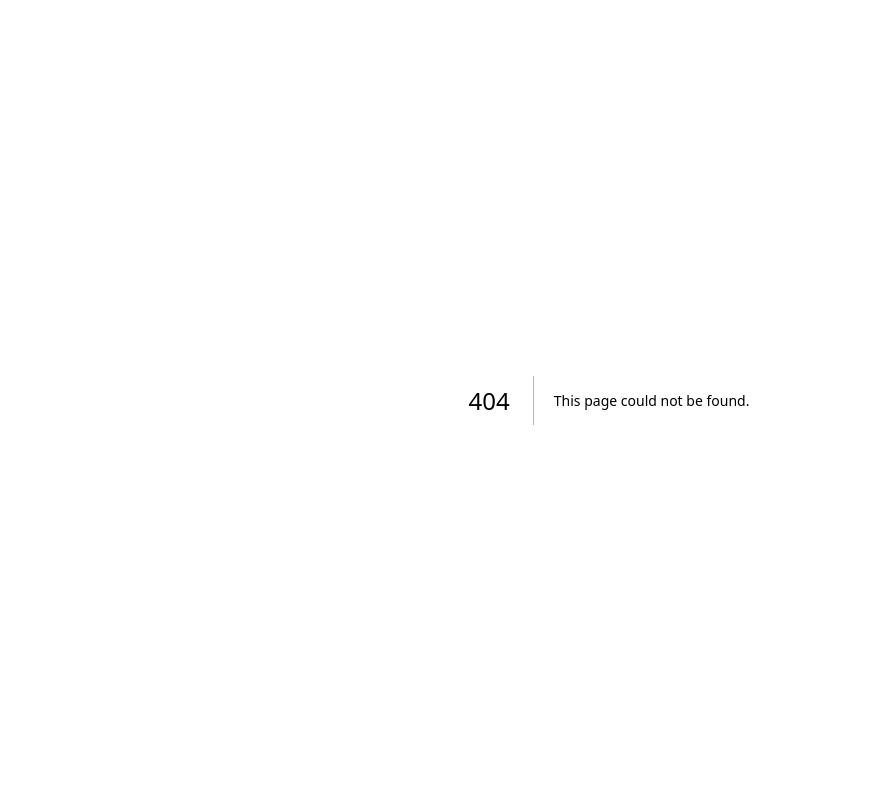
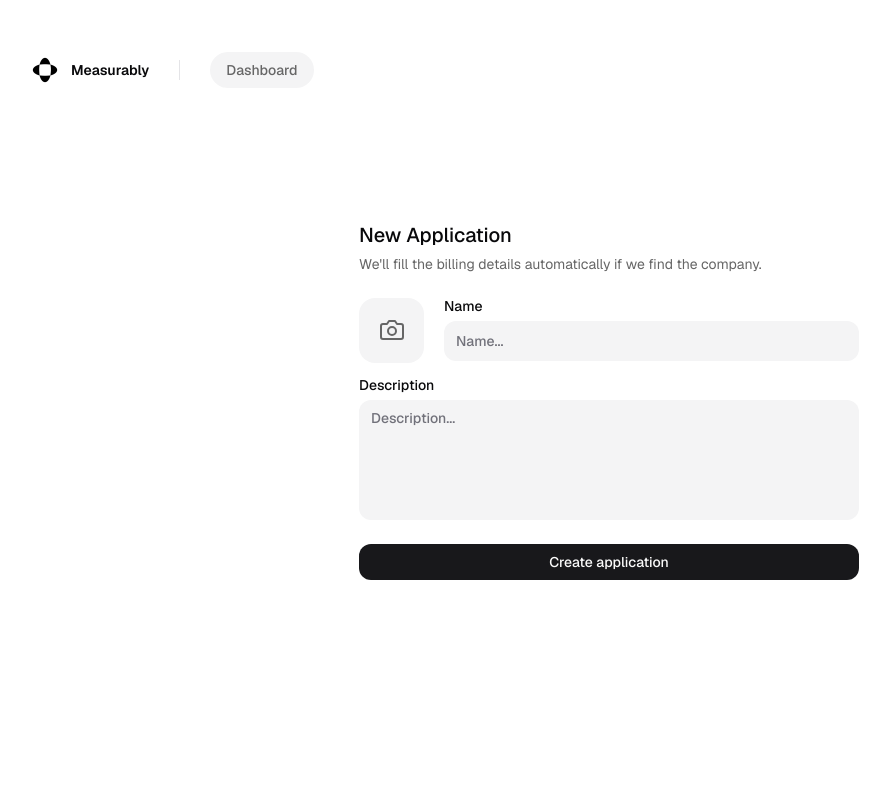
Before and after one commit to Measurely-dev/Measurely, a Next.js app in the folder frontend/: page /new-app in a window 1280 px wide. Before the commit this address had no page. Shown: the top 800 px of the page, without its empty margins (31-921 px from the left). Built offline with nearby package versions, Linux system fonts and the light colour scheme.

Commit message:
frontend: new application form

```diff
--- a/frontend/src/app/dashboard/team/page.tsx
+++ b/frontend/src/app/dashboard/team/page.tsx
@@ -25,7 +25,7 @@ export default function TeamPage() {
           </BreadcrumbItem>
         </BreadcrumbList>
       </Breadcrumb>
-      <div className="h-full w-fit mx-auto flex flex-col justify-center items-center gap-4">
+      <div className="h-fit mt-24 w-fit mx-auto flex flex-col justify-center items-center gap-4">
         <WebChip color="default">Coming soon</WebChip>
         <div className="w-[100%] aspect-[16/7] border rounded-xl mb-4"></div>
         <div className="flex flex-col gap-3 text-center">
--- /dev/null
+++ b/frontend/src/app/new-app/page.tsx
@@ -0,0 +1,81 @@
+"use client";
+
+import { Avatar, AvatarFallback, AvatarImage } from "@/components/ui/avatar";
+import { Button } from "@/components/ui/button";
+import { Input } from "@/components/ui/input";
+import { Label } from "@/components/ui/label";
+import { Textarea } from "@/components/ui/textarea";
+import WebContainer from "@/components/website/containers/container";
+import ContentContainer from "@/components/website/containers/content";
+import AuthNavbar from "@/components/website/layout/authNav/navbar";
+import Footer from "@/components/website/layout/footer/footer";
+import { useState } from "react";
+import { Camera } from "react-feather";
+
+export default function NewTeam() {
+  return (
+    <div className="flex flex-col">
+      <WebContainer className="h-[100vh] w-[100vw]">
+        <AuthNavbar href="/dashboard" button="Dashboard" />
+        <ContentContainer className="flex h-full items-center justify-center">
+          {/* /Breadcrumb */}
+          <div className="mx-auto flex w-[500px] flex-col gap-6">
+            <div className="flex flex-col gap-[5px]">
+              <div className="text-xl font-medium">New Application</div>
+              <div className="text-sm text-secondary">
+                We&apos;ll fill the billing details automatically if we find the
+                company.
+              </div>
+            </div>
+            {/* Inputs */}
+            <Inputs />
+            {/* Continu btn */}
+            {/* <Link href='/new-team/plan' className='w-full'> */}
+            <Button
+              className="w-full rounded-[12px]"
+            >
+              Create application
+            </Button>
+            {/* </Link> */}
+          </div>
+        </ContentContainer>
+      </WebContainer>
+      <Footer border bg="secondary" type="default" />
+    </div>
+  );
+}
+
+function Inputs(props: {}) {
+  return (
+    <div className="flex flex-col gap-[15px]">
+      {/* Name */}
+      <div className="flex w-full items-center gap-5">
+        <Avatar className='relative size-[65px] cursor-pointer items-center justify-center !rounded-[16px] overflow-visible '>
+          <AvatarImage
+            src=''
+            className='rounded-[16px]'
+          />
+          <AvatarFallback className="!rounded-[16px]">
+            <Camera className="text-secondary"/>
+          </AvatarFallback>
+        </Avatar>
+        <Label className="flex w-full flex-col gap-2">
+          Name
+          <Input
+            className="h-[40px] rounded-[12px] border-none bg-accent"
+            placeholder="Name..."
+          />
+        </Label>
+      </div>
+
+      {/* Description */}
+      <Label className="flex flex-col gap-2">
+        Description
+        <Textarea
+          className="min-h-[120px] resize-none rounded-[12px] border-none bg-accent"
+          placeholder="Description..."
+        />
+      </Label>
+    </div>
+  );
+}
--- a/frontend/src/components/dashboard/layout/topbar/application.tsx
+++ b/frontend/src/components/dashboard/layout/topbar/application.tsx
@@ -72,7 +72,7 @@ export default function ApplicationsChip() {
             </div>
           );
         })}
-        <Link href={'/dashboard/new-team'}>
+        <Link href={'/new-app'}>
           <Button
             variant={'secondary'}
             className='mt-1 flex w-full items-center justify-start gap-2 rounded-xl bg-accent/75 px-2 text-[14px] font-normal'
```
